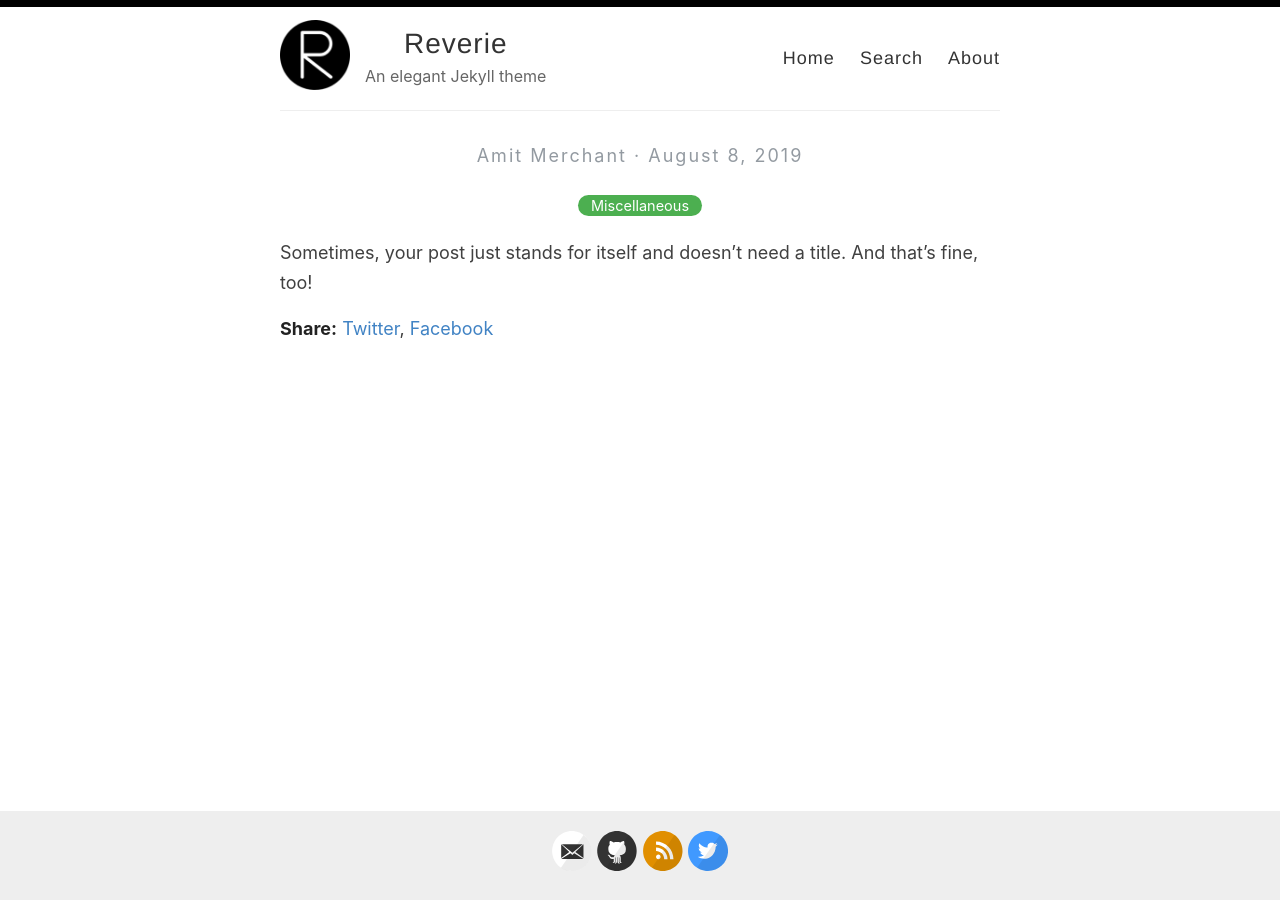
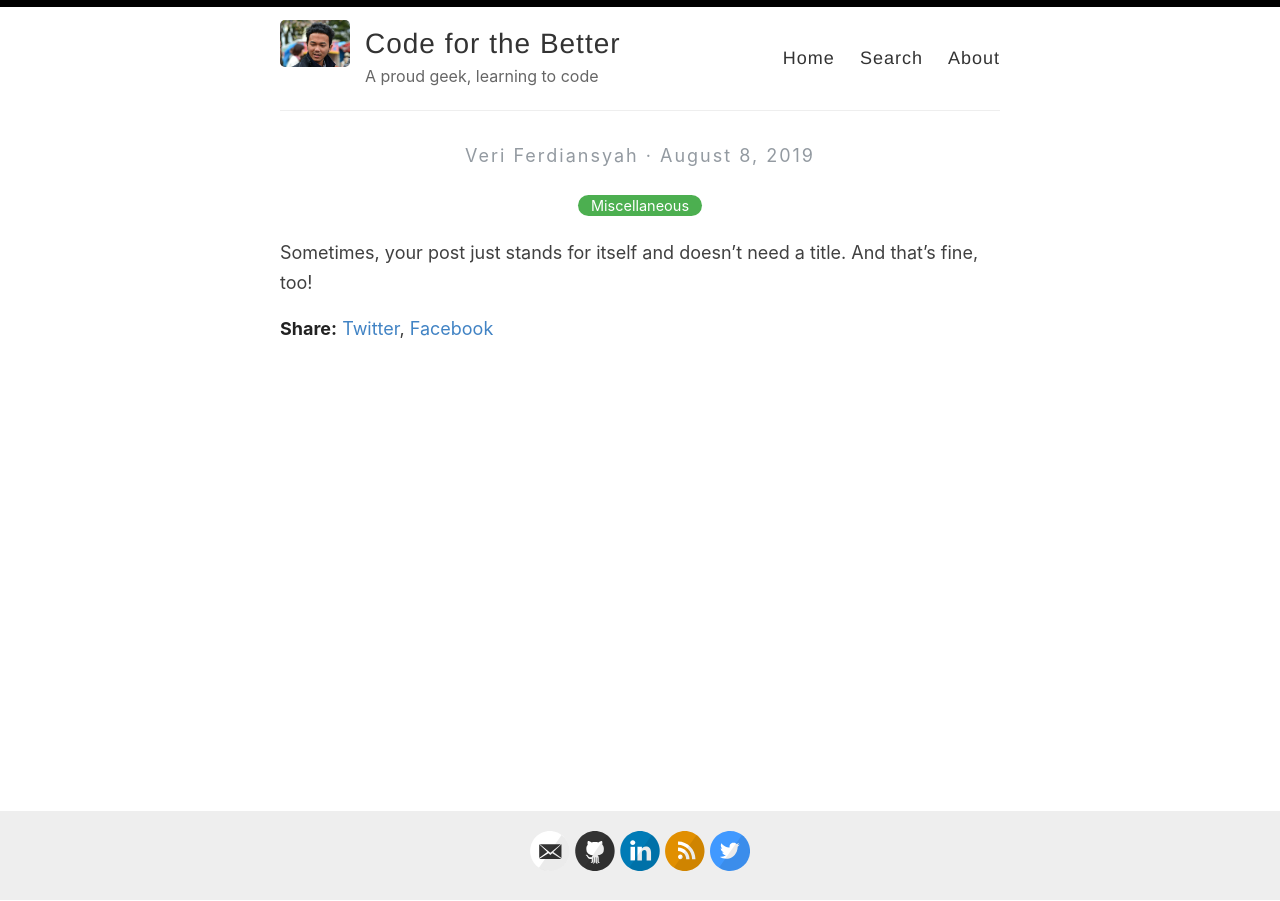
Before and after one commit to vferdiansyah/vferdiansyah.github.io, a Jekyll site: the page built from _posts/2019-08-08-no-title-posts.md, in a window 1280 px wide. Built offline with Jekyll 4.4.1, drawn with Linux system fonts in a browser that asks for light colours; comment, search, counter and statistics services are not loaded.

Commit message:
Update _config.yml and add comments option to post.hml

```diff
--- a/_config.yml
+++ b/_config.yml
@@ -3,16 +3,16 @@
 #
 
 # Name of your site (displayed in the header)
-name: Reverie
+name: Code for the Better
 
 # Name of the author
-author: Amit Merchant
+author: Veri Ferdiansyah
 
 # Short bio or description (displayed in the header)
-description: An elegant Jekyll theme
+description: A proud geek, learning to code
 
 # URL of your avatar or profile pic (you could use your GitHub profile pic)
-avatar: /images/reverie.png
+avatar: /images/me.jpg
 
 #
 # Flags below are optional
@@ -21,38 +21,37 @@ avatar: /images/reverie.png
 # Includes an icon in the footer for each username you enter
 footer-links:
   dribbble:
-  email: amit.d.merchant@gmail.com
+  email: veri.ferdi@gmail.com
   facebook:
   flickr:
-  github: amitmerchant1990/reverie
+  github: vferdiansyah
   instagram:
-  linkedin:
+  linkedin: vferdiansyah
   pinterest:
   rss: rss
-  twitter: amit_merchant
+  twitter: vferdiansyah
   stackoverflow:
   youtube: # channel/<your_long_string> or user/<user-name>
   googleplus: # anything in your profile username that comes after plus.google.com/
   playconsole:
 
-
 # Enter your Disqus shortname (not your username) to enable commenting on posts
 # You can find your shortname on the Settings page of your Disqus account
-disqus:
+disqus: vferdiansyah
 
 # Enter your Google Analytics web tracking code (e.g. UA-2110908-2) to activate tracking
-google_analytics: UA-43339302-11
+google_analytics: UA-145671798-1
 
 # Your website URL (e.g. http://amitmerchant1990.github.io or http://www.amitmerchant.com)
 # Used for Sitemap.xml and your RSS feed
-url: http://www.amitmerchant.com/reverie
-enforce_ssl: https://www.amitmerchant.com/reverie
+url: http://vferdiansyah.github.io
+enforce_ssl: https://vferdiansyah.github.io
 
 # If you're hosting your site at a Project repository on GitHub pages
 # (http://yourusername.github.io/repository-name)
 # and NOT your User repository (http://yourusername.github.io)
 # then add in the baseurl here, like this: "/repository-name"
-baseurl: "/reverie"
+baseurl: '/'
 
 #
 # !! You don't need to change any of the configuration flags below !!
--- a/_layouts/post.html
+++ b/_layouts/post.html
@@ -1,5 +1,6 @@
 ---
 layout: default
+comments: true
 ---
 
 <article class="post detailed">
```
